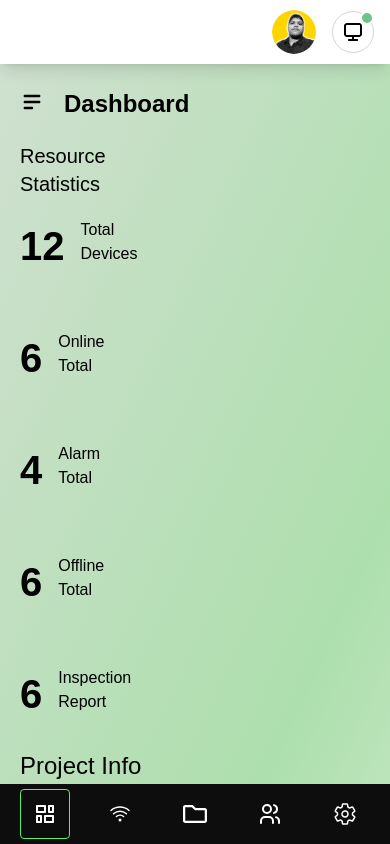
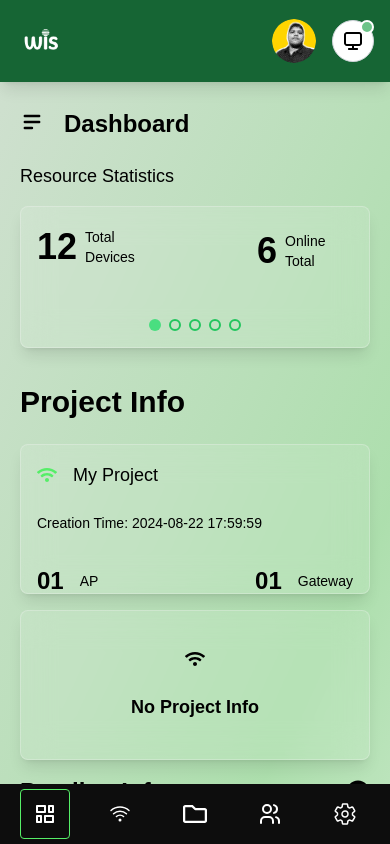
Before and after one commit to akku2005/remoteDashboard-, a React (Vite) app: page /dashboard in a window 390 px wide. Built offline with nearby package versions, Linux system fonts and the light colour scheme.

Commit message:
Resource Statistics Responsiveness done

```diff
--- a/src/components/Header/index.jsx
+++ b/src/components/Header/index.jsx
@@ -24,10 +24,9 @@ const Header = () => {
 
         {/* Right Section: User Info and Notifications */}
         <div className="flex items-center space-x-4">
-          {/* Toggle Theme Button */}
           <button
             onClick={toggleTheme}
-            className={`toggle-theme rounded-full p-2 ${
+            className={`toggle-theme rounded-full w-8 h-8 p-2 flex justify-center ${
               isDarkMode ? "bg-gray-800 text-white" : "bg-gray-200 text-black"
             }`}
           >
@@ -41,11 +40,9 @@ const Header = () => {
           {/* User Info and Avatar */}
           <div className="hidden md:flex items-center space-x-4">
             <div className="flex flex-col">
-              <div className="name text-base font-semibold">
-                Smruti Ranjan Nayak
-              </div>
-              <div className="email text-sm text-gray-500">
-                sm@uti@gmail.com
+              <div className="name text-lg font-medium">akash</div>
+              <div className="email text-sm text-gray-500 hidden">
+                sm@akash@gmail.com
               </div>
             </div>
 
@@ -74,8 +71,8 @@ const Header = () => {
       </div>
       {/* Mobile Header (Part 1: Logo, Profile, and Notifications) */}
       <div
-        className={`header fixed top-0 left-0 w-full z-50 flex md:hidden items-center justify-between p-4 bg-white shadow-lg h-16 ${
-          isDarkMode ? " text-white bg-green-900" : " text-black bg-white"
+        className={`header fixed top-0 left-0 w-full z-50 flex md:hidden items-center justify-between p-4  shadow-lg h-18 ${
+          isDarkMode ? " text-white bg-green-900" : " text-black bg-green-800"
         }`}
       >
         {/* Logo */}
@@ -113,7 +110,7 @@ const Header = () => {
       </div>
       {/* Mobile Header (Part 2: Menu and Dashboard Text) */}
       <div
-        className={`header flex md:hidden items-center justify-between mt-[70px]  ${
+        className={`header flex md:hidden items-center justify-between mt-[90px]  ${
           isDarkMode ? " text-white" : " text-black"
         }`} // Adjust the margin to create spacing between the fixed header and content
       >
--- /dev/null
+++ b/src/components/IconBtn.jsx
@@ -0,0 +1,5 @@
+const IconBtn = () => {
+  return <div>IconBtn</div>;
+};
+
+export default IconBtn;
--- a/src/components/MainContent/index.jsx
+++ b/src/components/MainContent/index.jsx
@@ -231,6 +231,10 @@ import {
   ArcElement,
 } from "chart.js";
 import { FaWifi, FaInfoCircle } from "react-icons/fa";
+import ResourceStatistics from "../ResourceStatistics";
+import PendingInfoBox from "../ResourceStatistics/PendingInfoBox"; // For large screen boxes
+import MobilePendingInfoSection from "../ResourceStatistics/PendingInfoSection";
+import MobileProjectInfo from "../ResourceStatistics/ProjectInfo";
 
 // Register the necessary components for charts
 ChartJS.register(
@@ -245,6 +249,7 @@ ChartJS.register(
 );
 
 const MainContent = ({ isDarkMode }) => {
+  const isMobile = window.innerWidth < 768;
   // Sample data for the Line Chart
   const lineChartData = {
     labels: ["January", "February", "March", "April", "May", "June"],
@@ -278,15 +283,23 @@ const MainContent = ({ isDarkMode }) => {
 
   return (
     <section className={`main-content mt-6 mb-14`}>
-      <div className="grid-container">
-        {/* Resource Section */}
-        <div className="flex flex-col gap-8 w-full h-auto">
+      <div>
+        {/* Resource Section for Mobile */}
+        <div className="w-full ">
+          <ResourceStatistics />
+        </div>
+        {/* Resource Section for Large Screens */}
+        <div className="hidden md:flex flex-col gap-8 w-full h-auto">
           <div className="flex flex-col flex-1">
-            <div
-              className={`flex items-center justify-between text-xl font-medium mb-2`}
-            >
+            <div className="flex items-center justify-between text-xl font-medium ">
               <p>Resource Statistics</p>
+              <img
+                src={Icons.wifiIcon}
+                alt="WiFi Icon"
+                className="w-auto h-auto md:w-[80px] md:h-[80px] ml-4" // Added margin for spacing
+              />
             </div>
+
             <div className="flex flex-col md:flex-row gap-16 mt-3">
               {[
                 { count: 12, label: "Total Devices" },
@@ -299,9 +312,7 @@ const MainContent = ({ isDarkMode }) => {
                   <span className="font-semibold text-[40px] md:text-[50px] leading-none">
                     {count}
                   </span>
-                  <p
-                    className={`text-[16px] md:text-[20px] leading-[24px] font-medium`}
-                  >
+                  <p className="text-[16px] md:text-[20px] leading-[24px] font-medium">
                     {label}
                   </p>
                 </div>
@@ -309,31 +320,26 @@ const MainContent = ({ isDarkMode }) => {
             </div>
           </div>
         </div>
-
-        {/* Icon Section */}
-        <div className="flex justify-end w-full mt-10 md:ml-40">
-          <img
-            src={Icons.wifiIcon}
-            alt="WiFi Icon"
-            className="hidden md:block w-auto h-auto md:w-[80px] md:h-[80px]"
-          />
-        </div>
       </div>
 
       {/* Chart Section */}
       <div>
-        <div className="grid grid-cols-1 md:grid-cols-2 gap-4">
-          <div className="flex-1 mt-1">
+        <div className="grid grid-row md:grid-cols-2 gap-4">
+          <div className="flex-1 flex-row mt-1">
             {/* Project Info Header */}
-            <h1 className={`text-2xl md:text-3xl font-[500] mb-6`}>
+            <h1 className="text-3xl md:text-3xl font-bold mb-6">
               Project Info
             </h1>
-            <div className="flex flex-col space-y-4 md:space-y-0 md:space-x-4 md:flex-row">
+
+            {isMobile ? (
+              <MobileProjectInfo />
+            ) : (
+              <div className="flex flex-col space-y-4 md:space-y-0 md:space-x-4 md:flex-row ">
                 {/* First Project Box */}
-              <div className="bg-white bg-opacity-10 backdrop-blur-lg rounded-lg p-4 shadow-lg flex flex-col justify-between w-full h-[200px] gap-4 border border-gray-100 border-opacity-30 flex-1">
+                <div className="bg-white bg-opacity-10 backdrop-blur-lg rounded-lg  shadow-lg flex flex-col justify-between w-full h-[200px] gap-4 border border-gray-100 border-opacity-30 flex-1 p-5">
                   <div className="flex items-center mb-2 gap-4">
                     <FaWifi className="h-[24px] w-[24px] text-[rgb(86,238,104)]" />
-                  <h2 className={`text-lg md:text-xl`}>My Project</h2>
+                    <h2 className="text-xl md:text-xl">My Project</h2>
                   </div>
                   <p className={`text-sm md:text-base mb-4`}>
                     Creation Time: 2024-08-22 17:59:59
@@ -352,57 +358,39 @@ const MainContent = ({ isDarkMode }) => {
 
                 {/* Second Project Box */}
                 <div className="bg-white bg-opacity-10 backdrop-blur-lg rounded-lg p-4 shadow-lg w-full h-[200px] gap-4 border border-gray-100 border-opacity-30 flex flex-col justify-center items-center flex-1">
-                <div className="text-center">
-                  <FaWifi className="text-xl mb-2" />
+                  <div className="text-center flex justify-center">
+                    <FaWifi className="text-xl mb-2 mx-auto" />
+                  </div>
                   <h2 className={`text-lg md:text-3xl font-semibold`}>
                     No Project Info
                   </h2>
                 </div>
               </div>
-            </div>
+            )}
           </div>
 
           <div className="flex-1">
             {/* Pending info */}
-            <div className="text-center">
+            <div className="text-center ">
               <div className="flex justify-between items-center mb-7">
-                <h1 className={`text-2xl md:text-3xl font-[500]`}>
+                <h1 className={`text-2xl md:text-3xl font-bold`}>
                   Pending Info
                 </h1>
                 <FaInfoCircle className={`w-[24px] h-[24px]`} />
               </div>
 
-              {/* Two boxes side by side */}
-              <div className="flex flex-col space-y-4 md:space-y-0 md:space-x-4 md:flex-row">
-                {/* First Box */}
-                <div className="bg-white bg-opacity-10 backdrop-blur-lg rounded-lg p-4 shadow-lg w-full h-[200px] gap-4 border border-gray-100 border-opacity-30 flex flex-col justify-between">
-                  <div className="flex justify-between items-center w-full px-4">
-                    <div className="text-5xl font-bold">02</div>
-                    <div className={`text-lg md:text-3xl font-[500]`}>
-                      Pending Project
-                    </div>
-                  </div>
-                  <div className="flex-grow flex flex-col items-end justify-end w-full">
-                    <button className="bg-[#56EE6830] text-[#56EE68] font-medium rounded-full border border-[#56EE68] opacity-100 w-[150px] h-[37px] flex justify-center items-center p-[10px]">
-                      Dispose
-                    </button>
+              {/* Conditional Rendering for Mobile and Large Screens */}
+              <div className="hidden md:flex md:space-x-4">
+                {/* Large Screen Boxes */}
+                <div className="flex flex-row space-x-4 w-full">
+                  <PendingInfoBox count={2} label="Pending Project" />
+                  <PendingInfoBox count={0} label="Account Change" />
                 </div>
               </div>
 
-                {/* Second Box */}
-                <div className="bg-white bg-opacity-10 backdrop-blur-lg rounded-lg p-4 shadow-lg w-full h-[200px] gap-4 border border-gray-100 border-opacity-30 flex flex-col justify-between">
-                  <div className="flex justify-between items-center w-full px-4">
-                    <div className="text-5xl font-bold">0</div>
-                    <div className={`text-lg md:text-3xl font-medium`}>
-                      Account Change
-                    </div>
-                  </div>
-                  <div className="flex-grow flex flex-col items-end justify-end w-full">
-                    <button className="bg-[#56EE6830] text-[#56EE68] font-medium rounded-full border border-[#56EE68] opacity-100 w-[150px] h-[37px] flex justify-center items-center p-[10px]">
-                      Dispose
-                    </button>
-                  </div>
-                </div>
+              <div className="flex md:hidden">
+                {/* Mobile Screen Boxes */}
+                <MobilePendingInfoSection />
               </div>
             </div>
           </div>
--- /dev/null
+++ b/src/components/ResourceStatistics/PendingInfoBox.jsx
@@ -0,0 +1,26 @@
+// PendingInfoBox.js
+import React from "react";
+
+const PendingInfoBox = ({ count, label }) => {
+  return (
+    <div className="bg-white bg-opacity-10 backdrop-blur-lg rounded-lg p-4 shadow-lg w-full h-[200px] gap-4 border border-gray-100 border-opacity-30 flex flex-col justify-between">
+      {" "}
+      {/* Adjusted height */}
+      <div className="flex justify-between items-center w-full px-4 gap-2 p-5">
+        <div className="text-4xl font-bold">{count}</div>{" "}
+        {/* Adjusted font size */}
+        <div className="text-lg md:text-2xl font-[500]">{label}</div>{" "}
+        {/* Adjusted font size */}
+      </div>
+      <div className="flex-grow flex flex-col items-end justify-end w-full">
+        <button className="bg-[#56EE6830] text-[#56EE68] font-medium rounded-full border border-[#56EE68] opacity-100 w-[120px] h-[30px] flex justify-center items-center p-[8px]">
+          {" "}
+          {/* Adjusted button size */}
+          Dispose
+        </button>
+      </div>
+    </div>
+  );
+};
+
+export default PendingInfoBox;
--- /dev/null
+++ b/src/components/ResourceStatistics/PendingInfoSection.jsx
@@ -0,0 +1,13 @@
+import React from "react";
+import PendingInfoBox from "./PendingInfoBox"; // Ensure this is the correct import path
+
+const MobilePendingInfoSection = () => {
+  return (
+    <div className="flex flex-row  gap-3 w-full">
+      <PendingInfoBox count={2} label="Pending Project" />
+      <PendingInfoBox count={0} label="Account Change" />
+    </div>
+  );
+};
+
+export default MobilePendingInfoSection;
--- /dev/null
+++ b/src/components/ResourceStatistics/ProjectInfo.jsx
@@ -0,0 +1,38 @@
+// MobileProjectInfo.js
+import React from "react";
+import { FaWifi } from "react-icons/fa";
+
+const MobileProjectInfo = () => {
+  return (
+    <div className="flex flex-col space-y-4">
+      {/* First Project Box */}
+      <div className="bg-white bg-opacity-10 backdrop-blur-lg rounded-lg p-4 shadow-lg flex flex-col justify-between w-full h-[150px] gap-4 border border-gray-100 border-opacity-30">
+        <div className="flex items-center mb-2 gap-4">
+          <FaWifi className="h-[20px] w-[20px] text-[rgb(86,238,104)]" />
+          <h2 className="text-lg">My Project</h2>
+        </div>
+        <p className="text-sm mb-4">Creation Time: 2024-08-22 17:59:59</p>
+        <div className="flex justify-between">
+          <div className="text-center flex items-center gap-4">
+            <p className="text-2xl font-bold">01</p>
+            <p className="text-sm">AP</p>
+          </div>
+          <div className="text-center flex items-center gap-4">
+            <p className="text-2xl font-bold">01</p>
+            <p className="text-sm">Gateway</p>
+          </div>
+        </div>
+      </div>
+
+      {/* Second Project Box */}
+      <div className="bg-white bg-opacity-10 backdrop-blur-lg rounded-lg p-4 shadow-lg w-full h-[150px] gap-4 border border-gray-100 border-opacity-30 flex flex-col justify-center items-center">
+        <div className="text-center flex justify-center">
+          <FaWifi className="text-xl mb-2 mx-auto" />
+        </div>
+        <h2 className="text-lg font-semibold">No Project Info</h2>
+      </div>
+    </div>
+  );
+};
+
+export default MobileProjectInfo;
--- /dev/null
+++ b/src/components/ResourceStatistics/index.jsx
@@ -0,0 +1,67 @@
+import { useState } from "react";
+import { FaWifi } from "react-icons/fa"; // Import FaWifi icon
+
+const ResourceStatistics = () => {
+  const [selectedStat, setSelectedStat] = useState(0); // To track the selected statistic
+
+  // Statistics data
+  const statistics = [
+    { count: 12, label: "Total Devices" },
+    { count: 6, label: "Online Total" },
+    { count: 4, label: "Alarm Total" },
+    { count: 6, label: "Offline Total" },
+    { count: 6, label: "Inspection Report" },
+  ];
+
+  // Function to handle dot click and update selectedStat
+  const handleDotClick = (index) => {
+    setSelectedStat(index);
+  };
+
+  return (
+    <div className="flex flex-col w-full  md:hidden">
+      <h2 className="text-lg md:text-xl mb-4 flex items-center gap-2">
+        Resource Statistics
+      </h2>
+
+      <div className="bg-white bg-opacity-10 backdrop-blur-lg rounded-lg p-4 shadow-lg flex flex-col justify-between w-full h-[200px] gap-4 border border-gray-100 border-opacity-30 flex-1">
+        {/* Current Statistic Display */}
+        <div className="flex flex-row gap-24 items-center mb-4 w-full justify-center">
+          <div className="flex flex-row items-center gap-2">
+            <span className="text-4xl font-bold">
+              {statistics[selectedStat].count}
+            </span>
+            <span className="text-sm">{statistics[selectedStat].label}</span>
+          </div>
+          {selectedStat + 1 < statistics.length && (
+            <div className="flex flex-row items-center gap-2 mt-2">
+              <span className="text-4xl font-bold">
+                {statistics[selectedStat + 1].count}
+              </span>
+              <span className="text-sm">
+                {statistics[selectedStat + 1].label}
+              </span>
+            </div>
+          )}
+        </div>
+
+        {/* Dots section */}
+        <div className="flex justify-center mt-4">
+          {statistics.map((_, index) => (
+            <span
+              key={index}
+              className={`rounded-full w-3 h-3 mx-1 cursor-pointer ${
+                selectedStat === index
+                  ? "bg-green-400"
+                  : "border-[2px] border-green-500"
+              }`}
+              onClick={() => handleDotClick(index)}
+            ></span>
+          ))}
+        </div>
+      </div>
+    </div>
+  );
+};
+
+export default ResourceStatistics;
```
Also changed, not shown: package.json (+7 -1 lines), src/components/Buttons.jsx (added, +13 -0 lines), src/components/InputField.jsx (added, +39 -0 lines), src/components/LoadingSkeletons.jsx (added, +13 -0 lines), vite.config.js (+6 -3 lines), 1 other file (tests, documents, lock files or other folders). Lines whose indentation alone changed are shown as unchanged.
